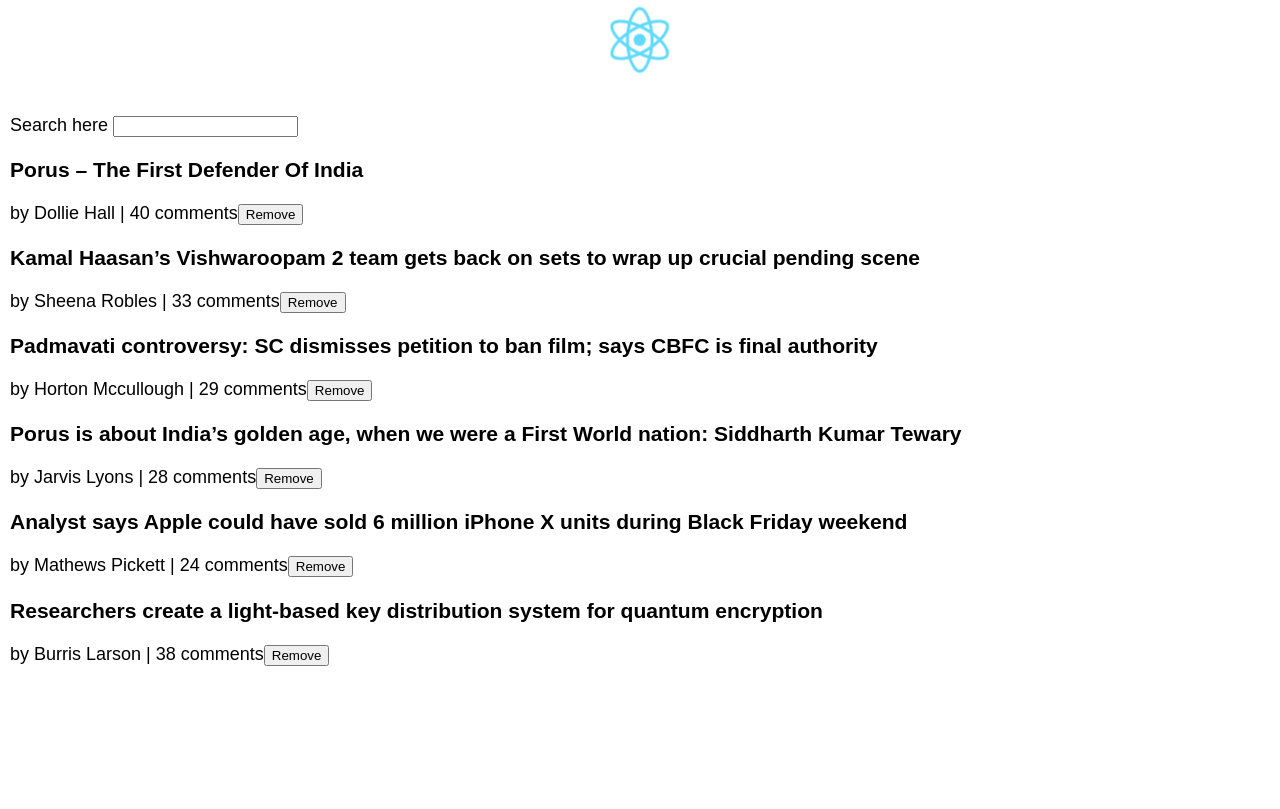
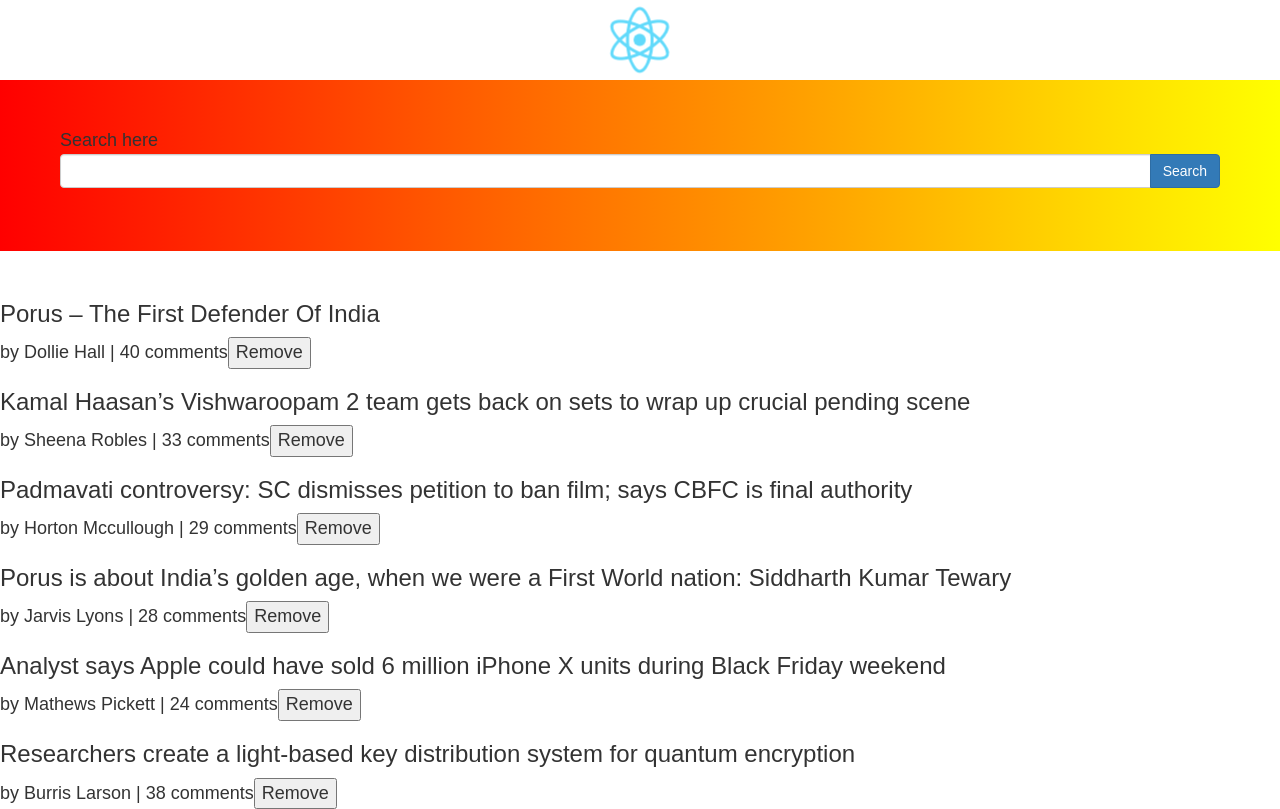
Before and after one commit to HariKumarValluru/reactJS, a React (Create React App) app: page / in a window 1280 px wide. Built offline with nearby package versions, Linux system fonts and the light colour scheme.

Commit message:
Adding react-bootstrap package and styling form

```diff
--- a/package.json
+++ b/package.json
@@ -4,6 +4,7 @@
   "private": true,
   "dependencies": {
     "react": "^16.1.1",
+    "react-bootstrap": "^0.31.5",
     "react-dom": "^16.1.1",
     "react-scripts": "1.0.17"
   },
--- a/public/index.html
+++ b/public/index.html
@@ -10,6 +10,8 @@
     -->
     <link rel="manifest" href="%PUBLIC_URL%/manifest.json">
     <link rel="shortcut icon" href="%PUBLIC_URL%/favicon.ico">
+    <!-- Latest compiled and minified CSS -->
+    <link rel="stylesheet" href="https://maxcdn.bootstrapcdn.com/bootstrap/latest/css/bootstrap.min.css">
     <!--
       Notice the use of %PUBLIC_URL% in the tags above.
       It will be replaced with the URL of the `public` folder during the build.
--- a/src/App.css
+++ b/src/App.css
@@ -21,7 +21,6 @@
 .App-intro {
   font-size: large;
   text-align: left;
-  padding: 10px;
 }
 
 @keyframes App-logo-spin {
--- a/src/App.js
+++ b/src/App.js
@@ -2,6 +2,7 @@ import React, { Component } from 'react';
 import logo from './logo.svg';
 import './App.css';
 import list from './list.js';
+import { Grid, Row, FormGroup } from 'react-bootstrap';
 
 // filter the results by search
 function isSearched(searchTerm){
@@ -16,12 +17,26 @@ const Search = ({onChange, value, children}) => {
 
   return (
         <form>
+        	<FormGroup>
 	          {children}
+	          <div className="input-group">
 		          <input
+		          	className="form-control width100"
 		            type="text"
 		            onChange={ onChange }
 		            value={ value }
 		          />
+		          <span className="input-group-btn">
+		          	<button
+		          		className="btn btn-primary"
+		          		type="submit"
+		          		>
+		          		Search
+		          	</button>
+
+		          </span>
+	          </div>
+          </FormGroup>
         </form>
       );
 }
@@ -57,12 +72,16 @@ class App extends Component {
       <div className="App">
         <img src={logo} className="App-logo" alt="logo" />
         <div className="App-intro">
-          <br />
+          <Grid fluid>
+          	<Row>
+          		<div className="jumbotron">
           			<Search
 			            onChange={ this.searchValue }
 			            value={ searchTerm }
 			          >Search here </Search>
-
+          		</div>
+          	</Row>
+          </Grid>
           <Table
             list = {list}
             searchTerm = {searchTerm}
--- a/src/index.css
+++ b/src/index.css
@@ -3,3 +3,8 @@ body {
   padding: 0;
   font-family: sans-serif;
 }
+
+.jumbotron{
+	background: linear-gradient(to right, red, yellow);
+	border-radius: 0 !important;
+}
```
Lines whose indentation alone changed are shown as unchanged.
